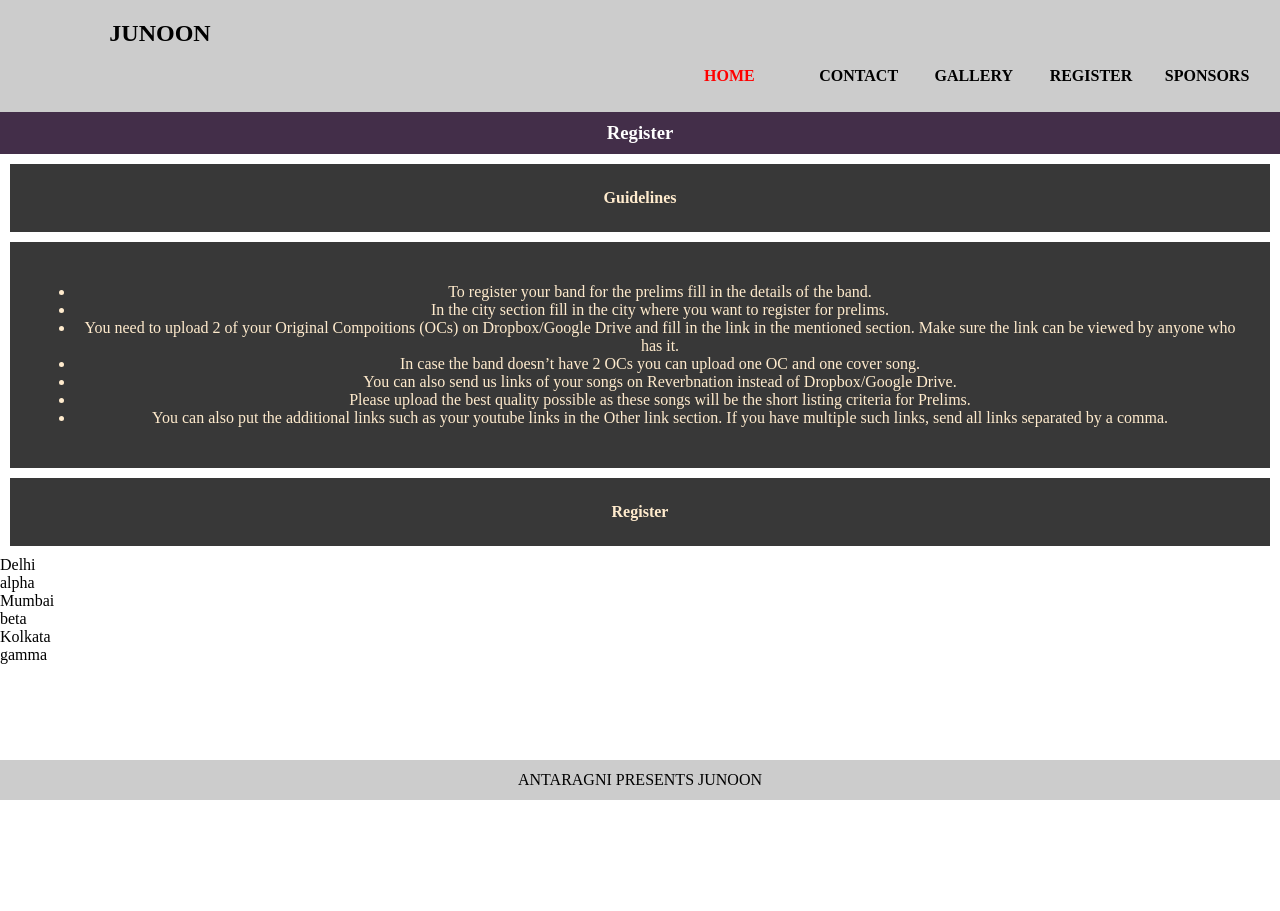
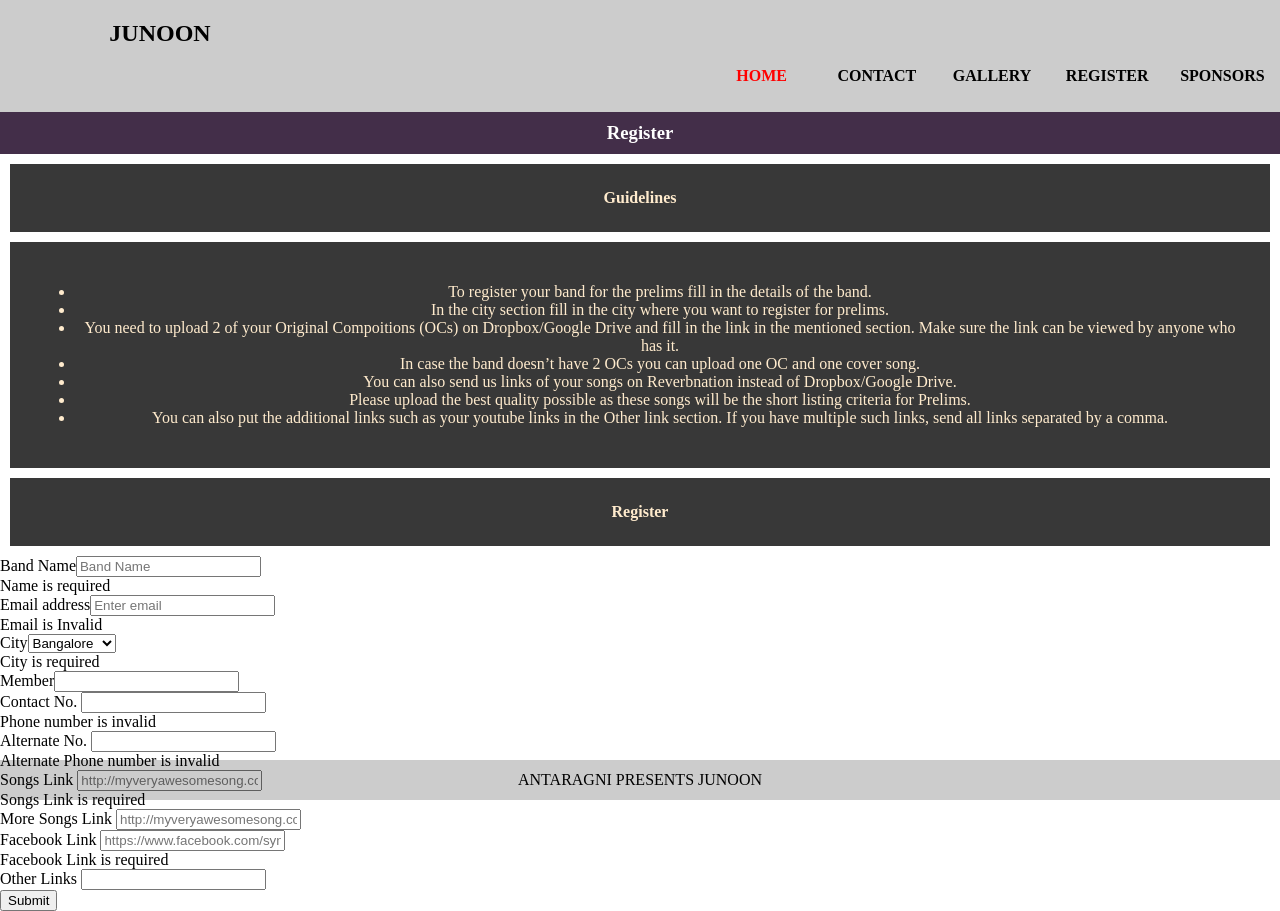
Before and after one commit to meevikash/Junoon, an Angular app: page /register in a window 1280 px wide. Before the commit the page ends 800 px from the top, so only its background shows below. Built offline with nearby package versions, Linux system fonts and the light colour scheme.

Commit message:
changes again

```diff
--- a/src/app/components/header/header.component.css
+++ b/src/app/components/header/header.component.css
@@ -18,7 +18,7 @@
 }
 
 nav .menu {
-    width: 100%;
+    text-align-last: center;
 }
 
 nav .menu a {
--- a/src/app/components/register/register.component.css
+++ b/src/app/components/register/register.component.css
@@ -25,3 +25,9 @@
     text-align: center;
   color: blanchedalmond;
   }
+  .form {
+    background-color: rgb(22, 22, 22);
+    background-color: rgba(22, 22, 22, 0.86);
+    padding: 30px;
+    width: 40vw;
+  }
--- a/src/app/components/register/register.component.html
+++ b/src/app/components/register/register.component.html
@@ -19,4 +19,96 @@
       </ul>
     </div>
       <h4> Register </h4>
-      <div *ngFor="let place of places"><div>{{place.name}}</div><div>{{place.location}}</div></div>
+      <form class="row">
+        <div class="form-group col-md-6">
+          <label for="bandName">Band Name</label>
+          <input type="text" class="form-control" id="bandName" placeholder="Band Name" name="bandname">
+          <div
+           class="alert alert-danger">
+            Name is required
+          </div>
+        </div>
+        <div class="form-group col-md-6">
+          <label for="bandEmail">Email address</label>
+          <input type="email" class="form-control" id="bandEmail" aria-describedby="emailHelp" placeholder="Enter email"
+                 name="email">
+          <div
+               class="alert alert-danger">
+            Email is Invalid
+          </div>
+        </div>
+      <label for="citySelect">City</label>
+      <select class="form-control">
+<option>Bangalore</option>
+<option>Mumbai</option>
+<option>Delhi</option>
+<option>Hyderabad</option>
+<option>Indore</option>
+<option>Kolkata</option>
+<option>Nepal</option>
+<option>Pune</option>
+<option>Kohima</option>
+</select>
+<div
+               class="alert alert-danger">
+            City is required
+          </div>
+        <div class="form-group col-md-6" >
+          <label >Member</label>
+          <input type="text" class="form-control"
+
+                 >
+        </div>
+        <div class="form-group col-md-6">
+          <label for="phone"> Contact No. </label>
+          <input type="text" class="form-control" id="phone" placeholder="" name="phone"
+                required pattern="((\+?(91))|0)?\d{10}">
+          <div
+               class="alert alert-danger">
+            Phone number is invalid
+          </div>
+        </div>
+        <div class="form-group col-md-6">
+          <label> Alternate No. </label>
+          <input type="text" class="form-control" id="altphone" placeholder="" name="altphone"
+                 pattern="((\+?(91))|0)?\d{10}">
+          <div
+               class="alert alert-danger">
+            Alternate Phone number is invalid
+          </div>
+        </div>
+        <div class="form-group col-md-12">
+          <label for="songLink"> Songs Link </label>
+          <input type="text" class="form-control" id="songLink" placeholder="http://myveryawesomesong.com" name="songs"
+                  >
+          <div
+               class="alert alert-danger">
+            Songs Link is required
+          </div>
+        </div>
+        <div class="form-group col-md-12">
+          <label for="moresongLink"> More Songs Link </label>
+          <input type="text" class="form-control" id="moresongLink" placeholder="http://myveryawesomesong.com"
+                 name="moresongs"
+          >
+        </div>
+        <div class="form-group col-md-12">
+          <label for="fbLink"> Facebook Link </label>
+          <input type="text" class="form-control" id="fbLink" placeholder="https://www.facebook.com/synchronicity.iitk"
+                 name="fblink"
+                 >
+          <div
+               class="alert alert-danger">
+            Facebook Link is required
+          </div>
+        </div>
+        <div class="form-group col-md-12">
+          <label for="otherLink"> Other Links </label>
+          <input type="text" class="form-control" id="otherLink" placeholder="" name="otherlinks"
+                 >
+        </div>
+        <button type="submit" class="btn btn-primary mx-auto"
+                >
+          Submit
+        </button>
+      </form>
```
